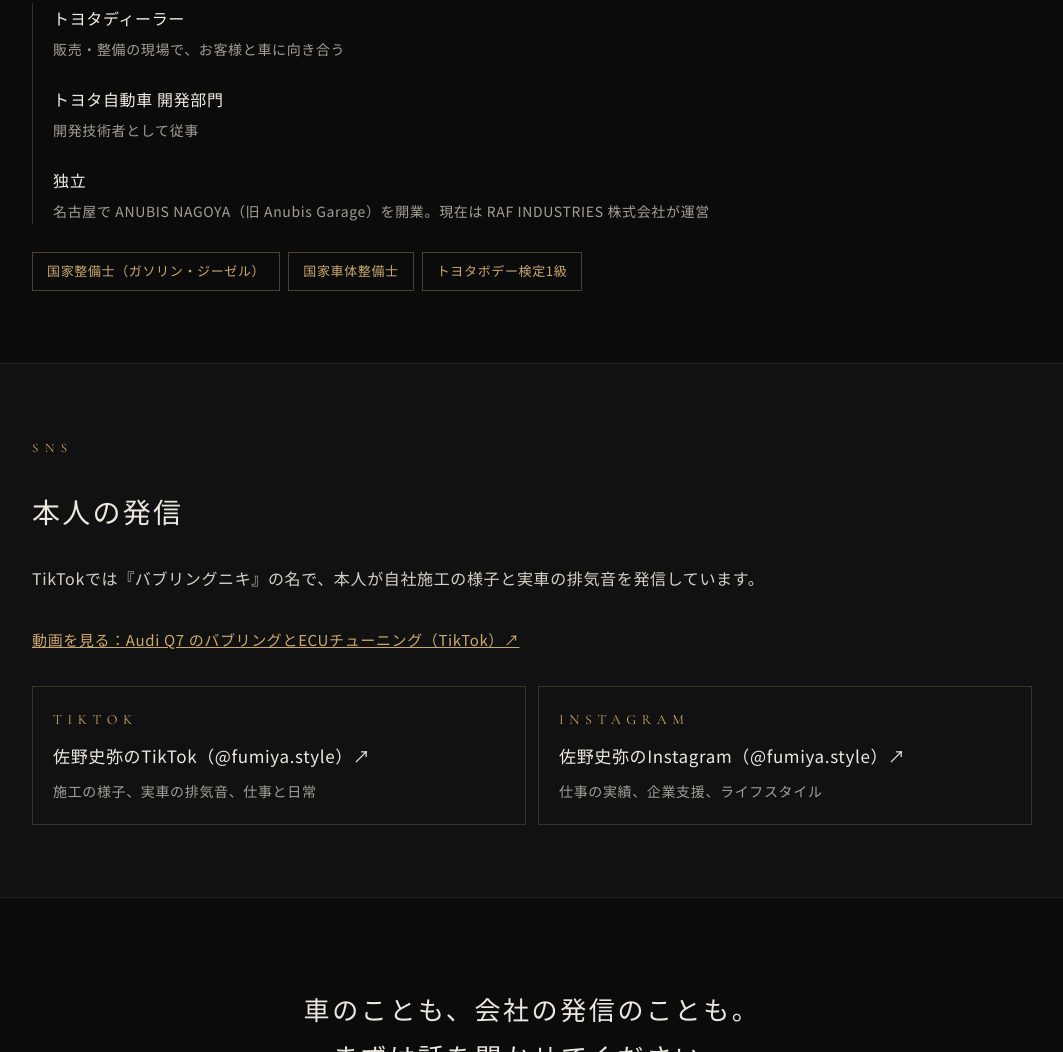
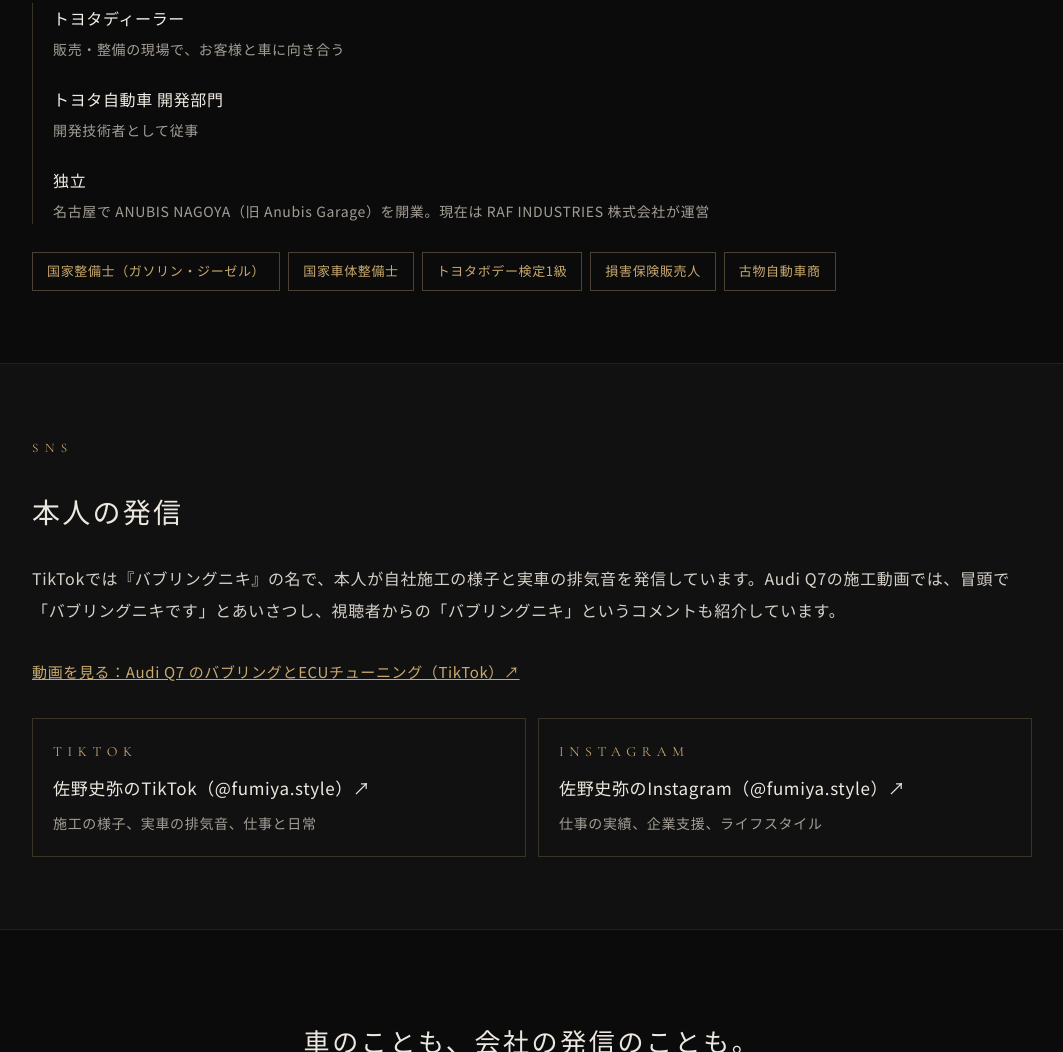
Before and after one commit to anubisgarage-hash/fumiya-style-site, a website: page public/profile/index.html in a window 1280 px wide. Shown: the part 1582-2634 px from the top of the page, without its empty margins (108-1171 px from the left). Drawn offline with nearby package versions, Linux system fonts and the light colour scheme.

Commit message:
Profile draft: バブリングニキ wording with greeting, add licenses
Co-Authored-By: Claude Opus 5.5 <noreply@anthropic.com>
Claude-Session: https://claude.ai/code/session_0167eRPr17KhuwLKrYunXWEw

```diff
--- a/public/profile/index.html
+++ b/public/profile/index.html
@@ -26,7 +26,7 @@ a:focus-visible{outline:2px solid #C9A96E;outline-offset:3px}
 .fs-msub{min-height:44px;display:flex;align-items:center;color:#C9A96E;text-decoration:none;font-family:'Cormorant Garamond',serif;font-size:16px;letter-spacing:.2em}
 </style>
 
-<script type="application/ld+json">{"@context": "https://schema.org", "@type": "ProfilePage", "url": "https://fumiya-style.com/profile/", "name": "佐野史弥（さの ふみや）｜FUMIYA STYLE", "inLanguage": "ja", "dateModified": "2026-11-16", "mainEntity": {"@type": "Person", "@id": "https://fumiya-style.com/profile/#person", "name": "佐野史弥", "alternateName": ["さの ふみや", "サノフミヤ", "Fumiya Sano"], "url": "https://fumiya-style.com/profile/", "image": "https://fumiya-style.com/hero.jpg", "jobTitle": ["RAF INDUSTRIES 株式会社 代表取締役", "ANUBIS NAGOYA 代表"], "worksFor": [{"@type": "Organization", "name": "RAF INDUSTRIES 株式会社"}, {"@type": "AutoRepair", "name": "ANUBIS NAGOYA", "url": "https://anubis-nagoya.com/"}], "hasCredential": [{"@type": "EducationalOccupationalCredential", "name": "国家整備士（ガソリン・ジーゼル）"}, {"@type": "EducationalOccupationalCredential", "name": "国家車体整備士"}, {"@type": "EducationalOccupationalCredential", "name": "トヨタボデー検定1級"}], "knowsAbout": ["ECUチューニング", "バブリング", "輸入車", "企業ブランディング", "広報支援"], "address": {"@type": "PostalAddress", "addressLocality": "名古屋市", "addressRegion": "愛知県", "addressCountry": "JP"}, "sameAs": ["https://www.instagram.com/fumiya.style/", "https://www.tiktok.com/@fumiya.style"]}}</script>
+<script type="application/ld+json">{"@context": "https://schema.org", "@type": "ProfilePage", "url": "https://fumiya-style.com/profile/", "name": "佐野史弥（さの ふみや）｜FUMIYA STYLE", "inLanguage": "ja", "dateModified": "2026-11-16", "mainEntity": {"@type": "Person", "@id": "https://fumiya-style.com/profile/#person", "name": "佐野史弥", "alternateName": ["さの ふみや", "サノフミヤ", "Fumiya Sano", "バブリングニキ"], "url": "https://fumiya-style.com/profile/", "image": "https://fumiya-style.com/hero.jpg", "jobTitle": ["RAF INDUSTRIES 株式会社 代表取締役", "ANUBIS NAGOYA 代表"], "worksFor": [{"@type": "Organization", "name": "RAF INDUSTRIES 株式会社"}, {"@type": "AutoRepair", "name": "ANUBIS NAGOYA", "url": "https://anubis-nagoya.com/"}], "hasCredential": [{"@type": "EducationalOccupationalCredential", "name": "国家整備士（ガソリン・ジーゼル）"}, {"@type": "EducationalOccupationalCredential", "name": "国家車体整備士"}, {"@type": "EducationalOccupationalCredential", "name": "トヨタボデー検定1級"}, {"@type": "EducationalOccupationalCredential", "name": "損害保険販売人"}, {"@type": "EducationalOccupationalCredential", "name": "古物自動車商"}], "knowsAbout": ["ECUチューニング", "バブリング", "輸入車", "企業ブランディング", "広報支援"], "address": {"@type": "PostalAddress", "addressLocality": "名古屋市", "addressRegion": "愛知県", "addressCountry": "JP"}, "sameAs": ["https://www.instagram.com/fumiya.style/", "https://www.tiktok.com/@fumiya.style"]}}</script>
 <style>
 html{scroll-behavior:smooth;-webkit-text-size-adjust:100%}
 *,*::before,*::after{box-sizing:border-box}
@@ -146,6 +146,8 @@ img{max-width:100%;height:auto}
 <span style="padding: 6px 14px; border: 1px solid #4A4232; font-size: 13px; color: #C9A96E">国家整備士（ガソリン・ジーゼル）</span>
 <span style="padding: 6px 14px; border: 1px solid #4A4232; font-size: 13px; color: #C9A96E">国家車体整備士</span>
 <span style="padding: 6px 14px; border: 1px solid #4A4232; font-size: 13px; color: #C9A96E">トヨタボデー検定1級</span>
+<span style="padding: 6px 14px; border: 1px solid #4A4232; font-size: 13px; color: #C9A96E">損害保険販売人</span>
+<span style="padding: 6px 14px; border: 1px solid #4A4232; font-size: 13px; color: #C9A96E">古物自動車商</span>
 </div>
 </div>
 </section>
@@ -154,7 +156,7 @@ img{max-width:100%;height:auto}
 <div style="max-width: 1000px; margin: 0 auto; display: flex; flex-direction: column; gap: 24px">
 <p style="margin: 0; font-family: 'Cormorant Garamond', serif; font-size: 13px; letter-spacing: 0.5em; color: #C9A96E">SNS</p>
 <h2 style="margin: 0; font-family: 'Shippori Mincho', serif; font-weight: 500; font-size: clamp(21px, 5.6vw, 28px); letter-spacing: 0.08em">本人の発信</h2>
-<p style="margin: 0; font-size: 16px; line-height: 2; color: #D6D1C8">TikTokでは『バブリングニキ』の名で、本人が自社施工の様子と実車の排気音を発信しています。</p>
+<p style="margin: 0; font-size: 16px; line-height: 2; color: #D6D1C8">TikTokでは『バブリングニキ』の名で、本人が自社施工の様子と実車の排気音を発信しています。Audi Q7の施工動画では、冒頭で「バブリングニキです」とあいさつし、視聴者からの「バブリングニキ」というコメントも紹介しています。</p>
 <a href="https://www.tiktok.com/@fumiya.style/video/7351743754518170897" target="_blank" rel="noopener" style="min-height: 44px; display: inline-flex; align-items: center; gap: 6px; font-size: 15px">動画を見る：Audi Q7 のバブリングとECUチューニング（TikTok）↗</a>
 <div style="display: grid; grid-template-columns: repeat(auto-fit, minmax(260px, 1fr)); gap: 12px">
 <a href="https://www.tiktok.com/@fumiya.style" target="_blank" rel="noopener" style="border: 1px solid #3A3427; padding: 20px; display: flex; flex-direction: column; gap: 6px; text-decoration: none; color: #EDE8DF"><span style="font-family: 'Cormorant Garamond', serif; font-size: 14px; letter-spacing: 0.4em; color: #C9A96E">TIKTOK</span><span style="font-size: 17px">佐野史弥のTikTok（@fumiya.style）↗</span><span style="font-size: 14px; color: #A39E95">施工の様子、実車の排気音、仕事と日常</span></a>
```
Also changed, not shown: design/Profile.dc.html (+3 -1 lines), 1 other file.
